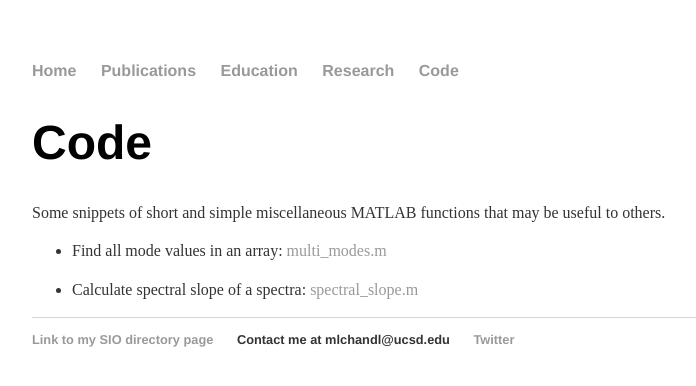
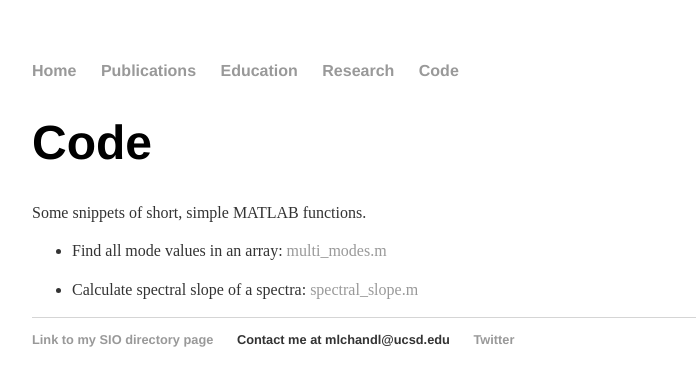
Before and after one commit to mlchandler/mlchandler.github.io, a Jekyll site: the page built from coding/index.html, in a window 1280 px wide. Shown: the top 386 px of the page, without its empty margins (160-856 px from the left). Built offline with Jekyll 4.4.1, drawn with Linux system fonts in a browser that asks for light colours.

Commit message:
coding page

```diff
--- a/coding/index.html
+++ b/coding/index.html
@@ -7,7 +7,7 @@ title: Code - Mitchell Chandler
 
 <h1>Code</h1>
 <p>
-Some snippets of short and simple miscellaneous MATLAB functions that may be useful to others.
+Some snippets of short, simple MATLAB functions.
 </p>
 <ul>
   <li>Find all mode values in an array: <a href="multi_modes.html">multi_modes.m</a></li>
```
